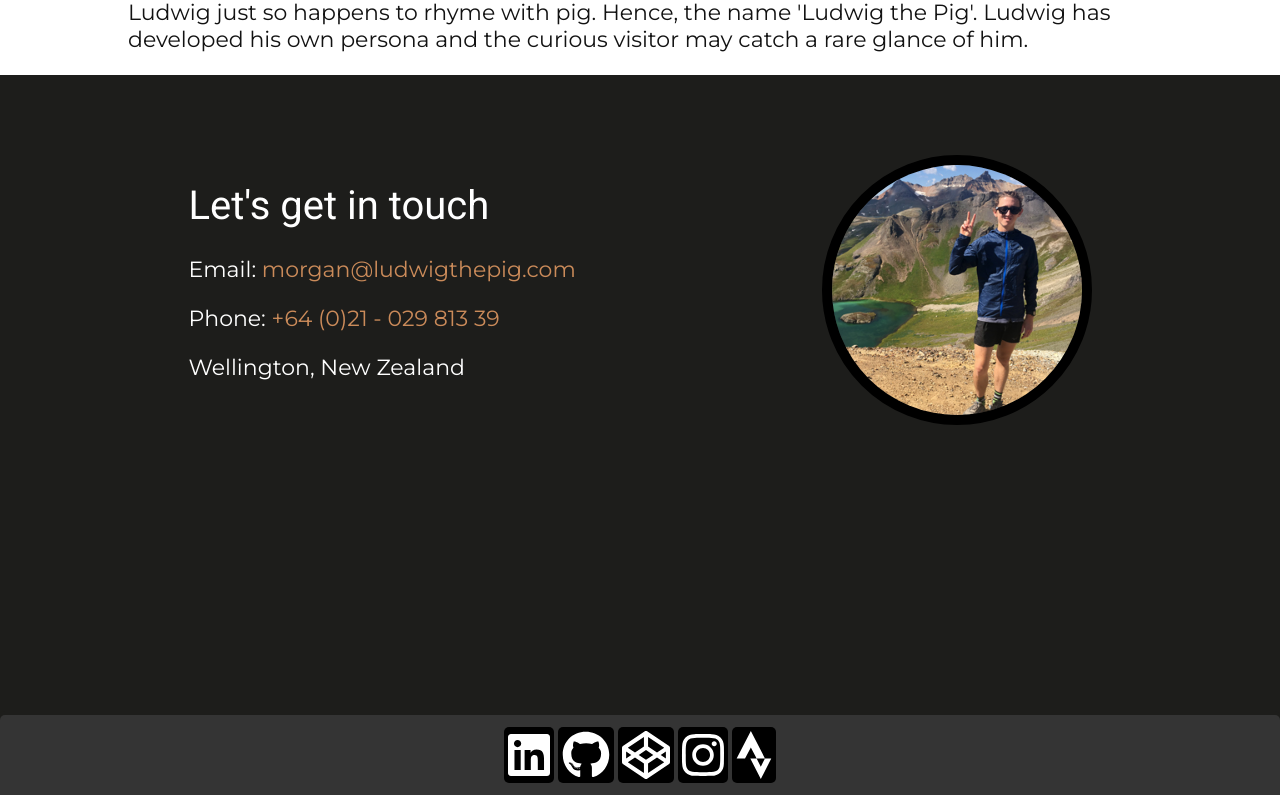
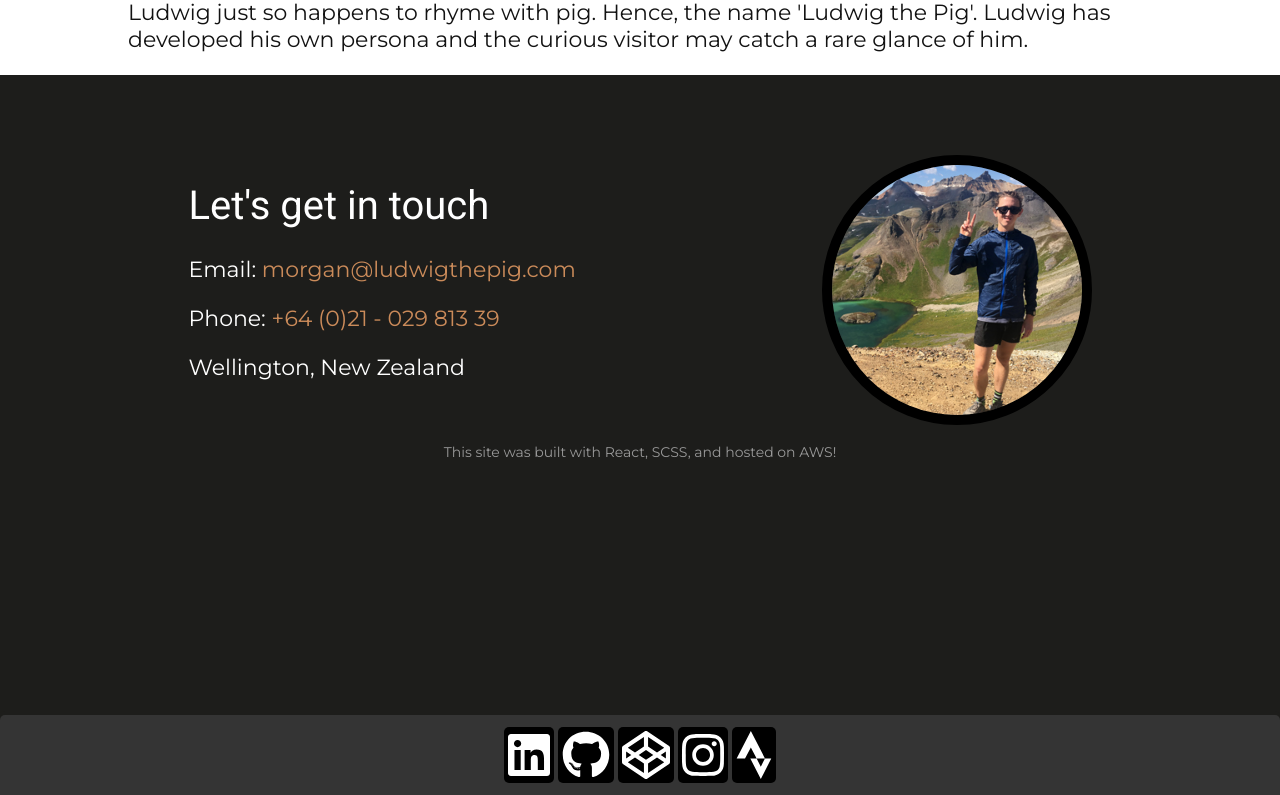
Before and after one commit to LudwigThePig/ludwigThePig.com, a React (Create React App) app: page / in a window 1280 px wide. Shown: the part 2972-3767 px from the top of the page. Built offline with nearby package versions, Linux system fonts and the light colour scheme.

Commit message:
made changes to fit build

```diff
--- a/public/index.html
+++ b/public/index.html
@@ -2,7 +2,6 @@
 <html lang="en">
   <head>
     <meta charset="utf-8">
-    <link rel="shortcut icon" href="%PUBLIC_URL%/favicon.ico">
     <meta name="viewport" content="width=device-width, initial-scale=1, shrink-to-fit=no">
     <meta name="theme-color" content="#000000">
     <!--
@@ -28,10 +27,11 @@
 
       gtag('config', 'UA-125739166-1');
     </script>
-      <title>Ludwig the Pig | Morgan Galvin | Home</title>
-    <meta name="author" content="Morgan Galvin">
-    <meta name="Description" content="Morgan is a photographer and coder based out of Durango Colorado.">
-
+    <title>Ludwig The Pig</title>
+<meta name="author" content="Morgan Galvin">
+<meta name="Description" content="Morgan is a photographer and coder based out of Durango Colorado.">
+<meta name="Keywords" content="Morgan Galvin Photography Photo Javascript Code Coding Durango Colorado San Juans Home">
+<link rel="icon" type="image/png" href="/favicon.png">
 
 
 <!-- Optional theme -->
--- a/src/App.js
+++ b/src/App.js
@@ -1,4 +1,5 @@
 import React, { Component } from 'react';
+import ReactDOM from 'react-dom';
 import styles from './App.scss';
 import classNames from 'classnames';
 import { library } from '@fortawesome/fontawesome-svg-core';
@@ -262,7 +263,7 @@ class Portfolio extends Component{
 
               <div className='right-col'>
 
-                <a href="roaringforkins.com">
+                <a href="https://www.roaringforkins.com/">
                   <div className="portfolio-wrapper">
                     <div className="link-wrapper">
                       <p>ROARING FORK INSURANCE</p>
@@ -270,7 +271,7 @@ class Portfolio extends Component{
                     <img src={rfi} alt="Roaring Fork Insurance"></img>
                   </div>
                 </a>
-                <a href="durangorunningclub.com">
+                <a href="https://www.durangorunningclub.org/">
                   <div className="portfolio-wrapper">
                     <div className="link-wrapper">
                       <p> DURANGO RUNNING CLUB</p>
@@ -403,6 +404,8 @@ class Contact extends Component{
           <img src={contact} alt="Morgan Galvin"></img>
         </div>
         </div>
+        <p id="flaunt">This site was built with React, SCSS, and hosted on AWS!</p>
+
       </div>
     )
   }
@@ -427,9 +430,9 @@ class Footer extends Component{
       <a href="https://www.strava.com/athletes/5897641">
       <FontAwesomeIcon icon={['fab', 'strava']} className='fa' size="3x" />
       </a>
+      <br /> <br />
       </footer>
     )
   }
 }
-
 export default App;
--- a/src/App.scss
+++ b/src/App.scss
@@ -549,6 +549,9 @@ ul{
   .left-col{
     width: 50%;
   }
+  .right-col{
+    text-align: center;
+  }
   img{
     height: 250px;
     width: auto;
@@ -557,6 +560,11 @@ ul{
   }
   img:hover{
     border: 10px solid $primary-clr;
+  }
+  #flaunt{
+    text-align: center;
+    font-size: 14px;
+    color: #999
   }
 }
 @media screen and (max-width: $break-large){
--- a/src/index.js
+++ b/src/index.js
@@ -2,11 +2,11 @@ import React from 'react';
 import ReactDOM from 'react-dom';
 import './index.css';
 import App from './App';
-import * as serviceWorker from './serviceWorker';
+// import * as serviceWorker from './serviceWorker';
 
 ReactDOM.render(<App />, document.getElementById('root'));
 
 // If you want your app to work offline and load faster, you can change
 // unregister() to register() below. Note this comes with some pitfalls.
 // Learn more about service workers: http://bit.ly/CRA-PWA
-serviceWorker.unregister();
+// serviceWorker.unregister();
```
Also changed, not shown: 1 other file (tests, documents, lock files or other folders).
